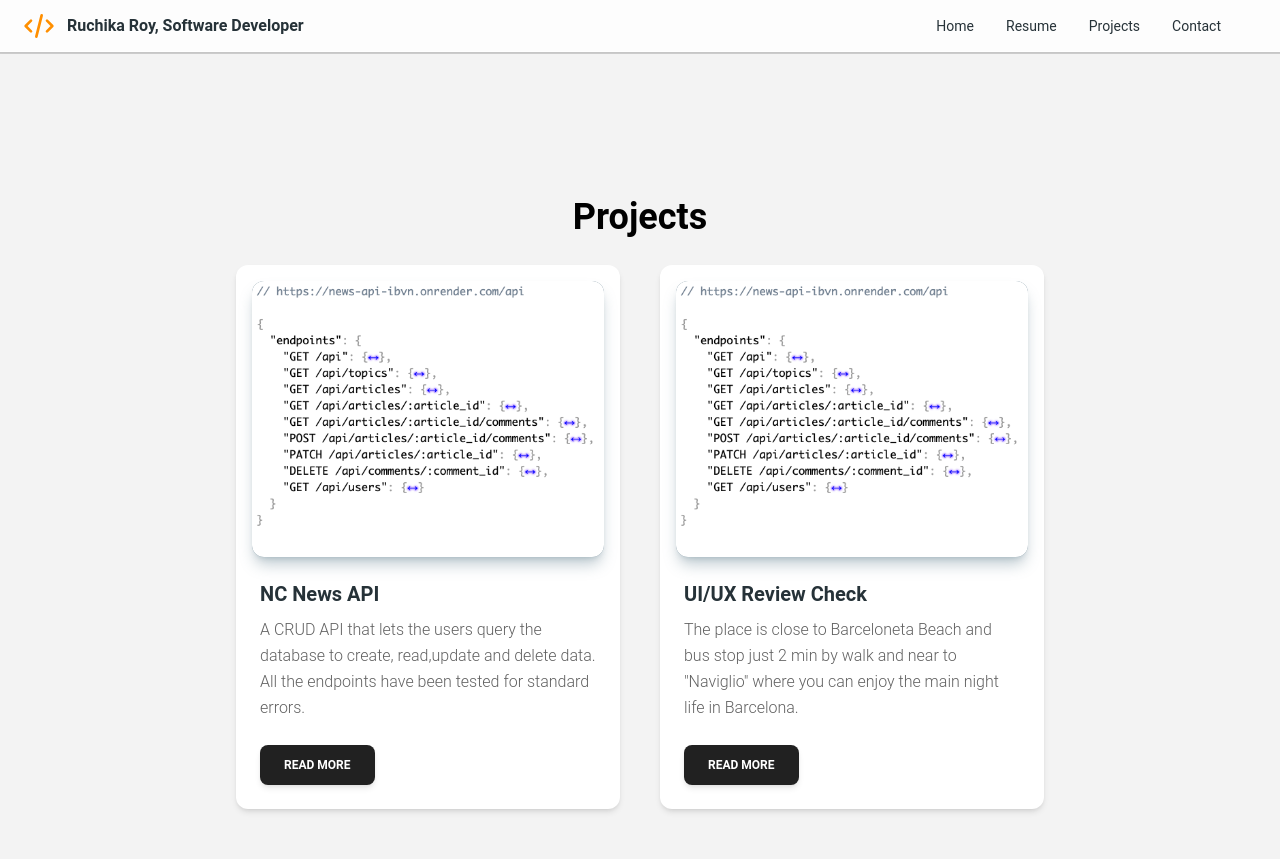
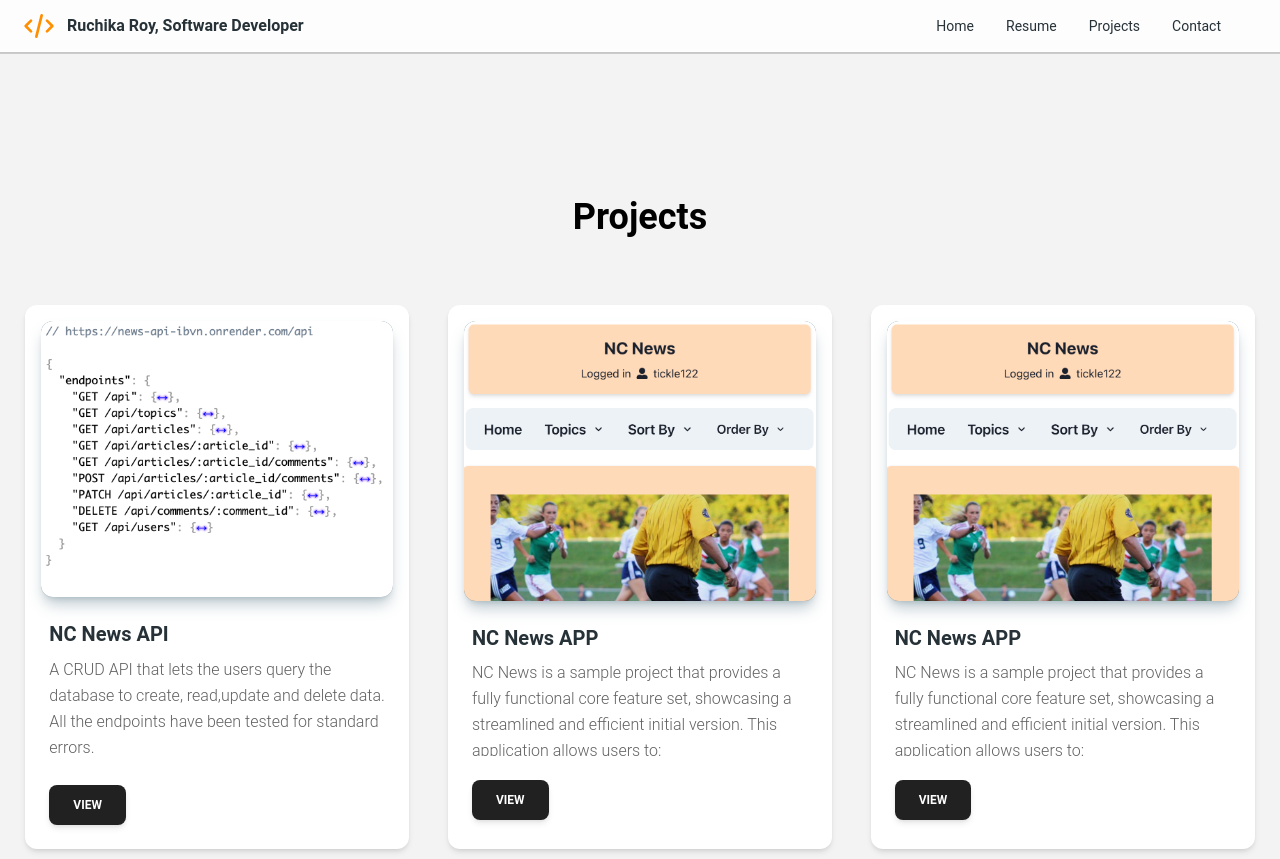
Before and after one commit to ruchikaroy/rr_portfolio_website, a React (Vite) app: page /projects in a window 1280 px wide. Before the commit the page ends 819 px from the top, so only its background shows below. Built offline with nearby package versions, Linux system fonts and the light colour scheme.

Commit message:
nc news app card component complete

```diff
--- a/src/Components/Projects.tsx
+++ b/src/Components/Projects.tsx
@@ -7,14 +7,15 @@ import {
   Button,
 } from "@material-tailwind/react";
 import projectPic from "../assets/Screenshot 2024-10-21 at 11.28.46.png";
+import projectPic2 from "../assets/Screenshot 2024-10-21 at 14.18.45.png";
 
 const Projects = () => {
   return (
     <>
-      <div className="mt-40 text-center mt-20">
+      <div className="mt-40 text-center mt-14 mb-10">
         <Typography variant="h2">Projects</Typography>
       </div>
-      <div className="flex items-center justify-center gap-10 ">
+      <div className="grid grid-cols-1 lg:grid-cols-3 justify-items-center gap-2 ">
         <Card className="mt-6 w-96 transition ease-in-out delay-150 hover:-translate-y-1 hover:scale-110 duration-300 ...">
           <CardHeader
             floated={false}
@@ -39,7 +40,7 @@ const Projects = () => {
                 window.open("https://news-api-ibvn.onrender.com/api", "_blank")
               }
             >
-              Read More
+              View
             </Button>
           </CardFooter>
         </Card>
@@ -47,22 +48,96 @@ const Projects = () => {
           <CardHeader
             floated={false}
             color="blue-gray"
-            className="relative h-56.9"
+            className="relative h-56.9 overflow-hidden"
           >
-            <img src={projectPic} alt="card-image" />
+            <img
+              style={{
+                height: "280px",
+              }}
+              src={projectPic2}
+              alt="card-image"
+              className=" w-full h-full object-cover object-top"
+            />
           </CardHeader>
           <CardBody>
             <Typography variant="h5" color="blue-gray" className="mb-2">
-              UI/UX Review Check
+              NC News APP
             </Typography>
-            <Typography>
-              The place is close to Barceloneta Beach and bus stop just 2 min by
-              walk and near to &quot;Naviglio&quot; where you can enjoy the main
-              night life in Barcelona.
+            <Typography
+              className="overflow-auto max-h-30"
+              style={{ maxHeight: "6rem" }}
+            >
+              NC News is a sample project that provides a fully functional core
+              feature set, showcasing a streamlined and efficient initial
+              version. This application allows users to:
+              <br />- View all articles
+              <br />- Filter articles by topics
+              <br />- Sort articles by various criteria
+              <br />- Change the sort order (ascending or descending)
+              <br />- Post and delete comments (based on the logged-in user)
+              <br />- Upvote and downvote articles
+              <br />
+              The project includes the following default logged-in users:
+              'jessjelly', 'cooljmessy', 'happyamy2016', 'weegembump',
+              'grumpy19', 'tickle122.
             </Typography>
           </CardBody>
           <CardFooter className="pt-0">
-            <Button>Read More</Button>
+            <Button
+              onClick={() =>
+                window.open("https://rroy-nc-news.netlify.app/", "_blank")
+              }
+            >
+              View
+            </Button>
+          </CardFooter>
+        </Card>
+        <Card className="mt-6 w-96 transition ease-in-out delay-150 hover:-translate-y-1 hover:scale-110 duration-300 ...">
+          <CardHeader
+            floated={false}
+            color="blue-gray"
+            className="relative h-56.9 overflow-hidden"
+          >
+            <img
+              style={{
+                height: "280px",
+              }}
+              src={projectPic2}
+              alt="card-image"
+              className=" w-full h-full object-cover object-top"
+            />
+          </CardHeader>
+          <CardBody>
+            <Typography variant="h5" color="blue-gray" className="mb-2">
+              NC News APP
+            </Typography>
+            <Typography
+              className="overflow-auto max-h-30"
+              style={{ maxHeight: "6rem" }}
+            >
+              NC News is a sample project that provides a fully functional core
+              feature set, showcasing a streamlined and efficient initial
+              version. This application allows users to:
+              <br />- View all articles
+              <br />- Filter articles by topics
+              <br />- Sort articles by various criteria
+              <br />- Change the sort order (ascending or descending)
+              <br />- Post and delete comments (based on the logged-in user)
+              <br />- Upvote and downvote articles
+              <br />
+              The project includes the following default logged-in users:
+              'jessjelly', 'cooljmessy', 'happyamy2016', 'weegembump',
+              'grumpy19', 'tickle122.
+            </Typography>
+          </CardBody>
+          <CardFooter className="pt-0">
+            <Button
+              onClick={() =>
+                window.open("https://rroy-nc-news.netlify.app/", "_blank")
+              }
+            >
+              View
+            </Button>
           </CardFooter>
         </Card>
       </div>
```
Also changed, not shown: src/assets/Screenshot 2024-10-21 at 14.18.45.png (added).
